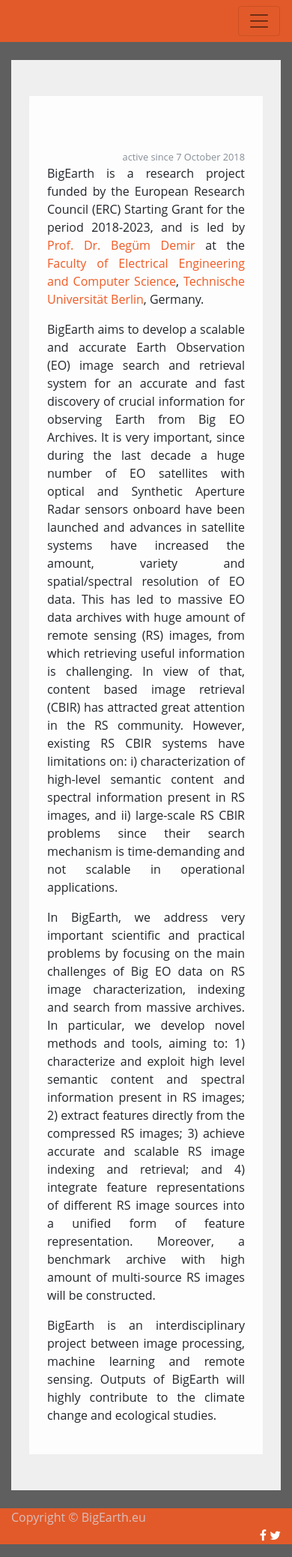
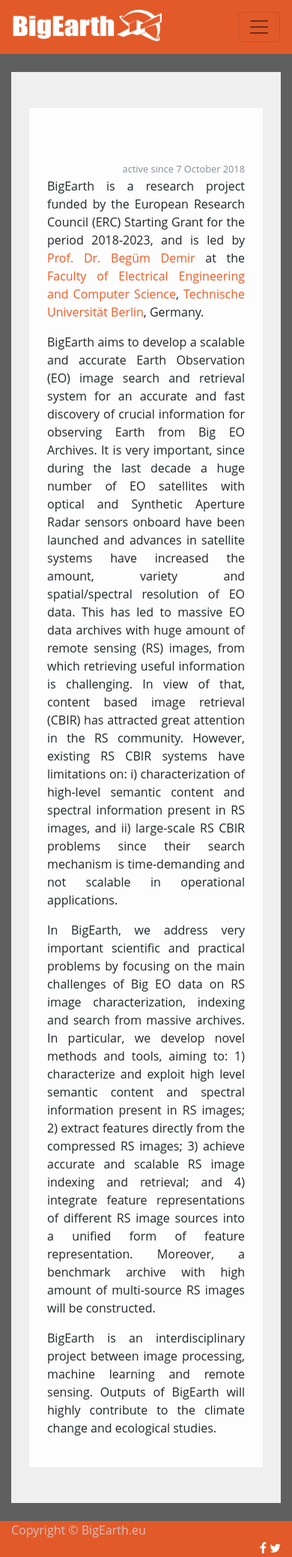
Before and after one commit to rsim-tu-berlin/bigearth.eu, a Jekyll site: the page built from index.md, in a window 390 px wide. Shown: the whole page at 75% size. Built offline with Jekyll 4.4.1, drawn with Linux system fonts in a browser that asks for light colours; nearby versions of some CDN libraries; a script that is not in the unit is left out.

Commit message:
update on mobile

```diff
--- a/_layouts/page.html
+++ b/_layouts/page.html
@@ -43,7 +43,9 @@
     <!-- Navigation -->
     <nav class="navbar navbar-expand-lg navbar-light text-dabebe bg-color-be-faded py-lg-2">
       <div class="container">
-        <a class="navbar-brand text-uppercase text-expanded font-weight-bold d-lg-none" href="#"></a>
+        <a class="navbar-brand text-uppercase text-expanded font-weight-bold d-lg-none" href="#">
+          <img src="./assets/images/bigearth.png" width="200px"/>
+        </a>
         <button class="navbar-toggler" type="button" data-toggle="collapse" data-target="#navbarResponsive" aria-controls="navbarResponsive" aria-expanded="false" aria-label="Toggle navigation">
           <span class="navbar-toggler-icon"></span>
         </button>
--- a/assets/css/be.css
+++ b/assets/css/be.css
@@ -105,3 +105,10 @@
 a {
   color: rgba(241, 90, 36, 1.0);
 }
+
+@media (max-width: 992px) {
+  .navbar-brand img {
+    -webkit-filter: brightness(0) invert(1);
+    filter: brightness(0) invert(1);
+  }
+}
```
